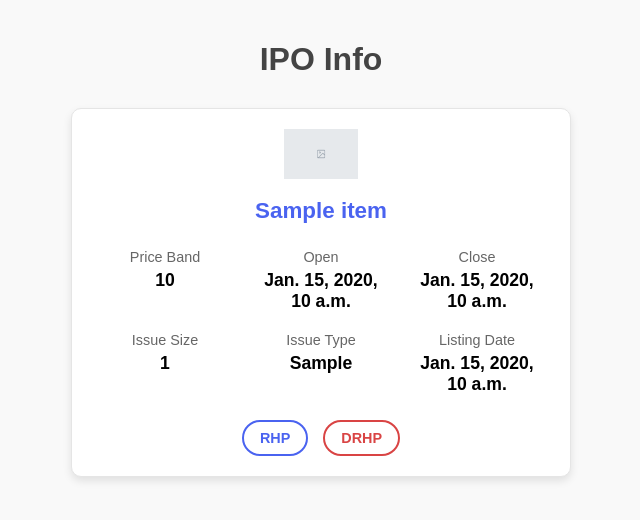
After one commit to ankita0324singh/ipo_web_application, a Django app: page /ipo_info in a window 1280 px wide. The commit adds this page. Shown: the top 520 px of the page, without its empty margins (319-959 px from the left). Run offline with Django 5.2, Linux system fonts and the light colour scheme; a database or web service that is not in the repository returns one stand-in record (values such as "Sample title"); data that the repository does not hold is empty.

Commit message:
Add page for displaying IPO info

```diff
--- a/static/css/main.css
+++ b/static/css/main.css
@@ -1,3 +1,109 @@
+body {
+    text-align: center;
+    font-family: 'Arial', sans-serif;
+    background-color: #f9f9f9;
+    margin: 0;
+    padding: 20px;
+    color: #333;
+}
+
 h1 {
-    color: blue;
+    text-align: center;
+    color: #444;
+    margin-bottom: 20px;
+    font-size: 2rem;
 }
+
+.ipo_card {
+    display: inline-block;
+    width: 500px;
+    margin: 10px;
+    padding: 20px;
+    border: 1px solid #e5e5e5;
+    border-radius: 10px;
+    background-color: #fff;
+    box-shadow: 0 4px 8px rgba(0, 0, 0, 0.1);
+    box-sizing: border-box;
+}
+
+.ipo_card img {
+    display: block;
+    margin: 0 auto 10px;
+    max-height: 50px;
+}
+
+.ipo_card h2 {
+    text-align: center;
+    color: #4a63f0;
+    font-size: 1.4rem;
+    margin-bottom: 20px;
+}
+
+.ipo_details {
+    display: grid;
+    grid-template-columns: repeat(3, 1fr);
+    gap: 10px;
+    text-align: center;
+}
+
+.ipo_details p {
+    margin: 5px;
+    font-size: 0.9rem;
+    color: #666;
+}
+
+.ipo_details p strong {
+    display: block;
+    font-size: 1.1rem;
+    color: #000;
+}
+
+.ipo_details p:not(:first-child) strong {
+    display: inline;
+}
+
+.ipo_buttons {
+    display: flex;
+    justify-content: center;
+    gap: 15px;
+    margin-top: 20px;
+}
+
+.ipo_buttons button {
+    padding: 8px 16px;
+    border: none;
+    border-radius: 20px;
+    font-size: 0.9rem;
+    cursor: pointer;
+    font-weight: bold;
+}
+
+.ipo_buttons .btn_rhp {
+    background-color: #fff;
+    color: #4a63f0;
+    border: 2px solid #4a63f0;
+    transition: all 0.3s ease-in-out;
+}
+
+.ipo_buttons .btn_drhp {
+    background-color: #fff;
+    color: #d94444;
+    border: 2px solid #d94444;
+    transition: all 0.3s ease-in-out;
+}
+
+.ipo_buttons button:hover {
+    opacity: 0.9;
+    box-shadow: 0 4px 12px rgba(0, 0, 0, 0.1);
+}
+
+.ipo_buttons .btn_rhp:hover {
+    background-color: #4a63f0;
+    color: #fff;
+}
+
+.ipo_buttons .btn_drhp:hover {
+    background-color: #d94444;
+    color: #fff;
+    box-shadow: 0 4px 12px rgba(0, 0, 0, 0.2);
+}
--- /dev/null
+++ b/static/js/main.js
@@ -0,0 +1,3 @@
+function showPDF(pdfPath) {
+    window.open(pdfPath, '_blank');
+}
--- /dev/null
+++ b/templates/ipo_info.html
@@ -0,0 +1,52 @@
+{% load static %}
+<!DOCTYPE html>
+<html lang="en">
+<head>
+    <meta charset="UTF-8">
+    <meta name="viewport" content="width=device-width, initial-scale=1.0">
+    <title>Document</title>
+    <link rel="stylesheet" href="{% static 'css/main.css'%}">
+</head>
+<body>
+    <h1>IPO Info</h1>
+    {% for ipo in ipo_info %}
+        <div class="ipo_card">
+            <div class="ipo_header">
+                <img src="{% static 'img/fallback.png'%}" alt="Company Logo" class="ipo_logo">
+                <h2 class="ipo_name">{{ ipo.company_name }}</h2>
+            </div>
+            <div class="ipo_details">
+                <div class="ipo_detail">
+                    <p>Price Band</p>
+                    <p><strong>{{ ipo.price_band }}</strong></p>
+                </div>
+                <div class="ipo_detail">
+                    <p>Open</p>
+                    <p><strong>{{ ipo.open_date }}</strong></p>
+                </div>
+                <div class="ipo_detail">
+                    <p>Close</p>
+                    <p><strong>{{ ipo.close_date }}</strong></p>
+                </div>
+                <div class="ipo_detail">
+                    <p>Issue Size</p>
+                    <p><strong>{{ ipo.issue_size }}</strong></p>
+                </div>
+                <div class="ipo_detail">
+                    <p>Issue Type</p>
+                    <p><strong>{{ ipo.issue_type }}</strong></p>
+                </div>
+                <div class="ipo_detail">
+                    <p>Listing Date</p>
+                    <p><strong>{{ ipo.listing_date }}</strong></p>
+                </div>
+            </div>
+            <div class="ipo_buttons">
+                <button class="btn_rhp" onclick="showPDF('{{ipo.rhp}}')">RHP</button>
+                <button class="btn_drhp" onclick="showPDF('{{ipo.drhp}}')">DRHP</button>
+            </div>
+        </div>
+    {% endfor %}
+    <script src="{% static 'js/main.js' %}"></script>
+</body>
+</html>
--- a/webapp/urls.py
+++ b/webapp/urls.py
@@ -5,4 +5,5 @@ from . import views
 
 urlpatterns = [
     path('', views.index, name='index'),
+    path('ipo_info', views.ipo_info, name='ipo_info'),
 ] + static(settings.STATIC_URL, document_root=settings.STATIC_ROOT)
--- a/webapp/views.py
+++ b/webapp/views.py
@@ -1,5 +1,10 @@
 from django.shortcuts import render
+import requests
 
 # Create your views here.
 def index(request):
     return render(request, 'index.html')
+
+def ipo_info(request):
+    ipo_info = requests.get("http://127.0.0.1:8000/api/ipo_info").json()
+    return render(request, 'ipo_info.html', {'ipo_info': ipo_info})
```
Also changed, not shown: static/img/fallback.png (added).
